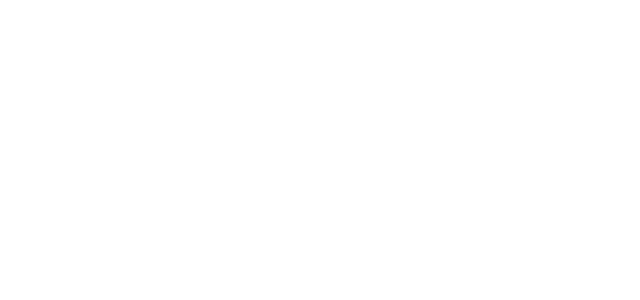
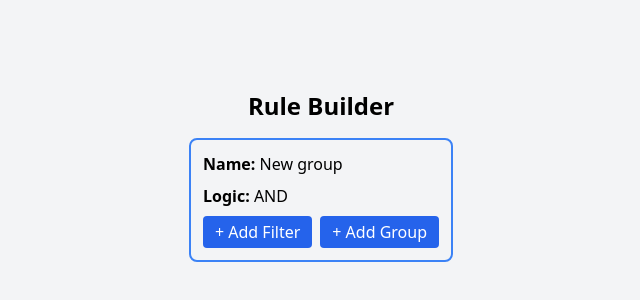
Before and after one commit to macintosha339/Rule-Builder, a React (Create React App) app: page / in a window 1280 px wide. Shown: the part 216-516 px from the top of the page, without its empty margins (319-959 px from the left). Built offline with nearby package versions, Linux system fonts and the light colour scheme.

Commit message:
feat: implement basic component structure

```diff
--- a/src/App.tsx
+++ b/src/App.tsx
@@ -1,7 +1,12 @@
-import "./index.css";
+import React from 'react';
+import { RuleBuilder } from './components/RuleBuilder';
 
-function App() {
-  return <></>
-}
+const App: React.FC = () => {
+  return (
+    <div className="min-h-screen bg-gray-100 flex items-center justify-center p-8">
+      <RuleBuilder />
+    </div>
+  );
+};
 
 export default App;
--- /dev/null
+++ b/src/components/FilterItem.tsx
@@ -0,0 +1,20 @@
+import React from 'react';
+import { Filter } from '../types/types';
+
+interface Props {
+  filter: Filter;
+}
+
+export const FilterItem: React.FC<Props> = ({ filter }) => {
+  return (
+    <div className="bg-gray-100 p-2 rounded-md mb-2 flex gap-2 items-center">
+      <select value={filter.field} disabled className="border p-1 rounded">
+        <option>{filter.field}</option>
+      </select>
+      <select value={filter.operator} disabled className="border p-1 rounded">
+        <option>{filter.operator}</option>
+      </select>
+      <input value={filter.value} disabled className="border p-1 rounded" />
+    </div>
+  );
+};
--- /dev/null
+++ b/src/components/RuleBuilder.tsx
@@ -0,0 +1,25 @@
+import React, { useState } from 'react';
+import { RuleGroup } from './RuleGroup';
+import { RuleGroup as RuleGroupType } from '../types/types';
+
+const initialGroup: RuleGroupType = {
+  id: 'group-1',
+  name: 'New group',
+  logic: 'AND',
+  filters: [],
+  groups: [],
+  isLocked: false,
+  isDisabled: false,
+  isHidden: false,
+};
+
+export const RuleBuilder: React.FC = () => {
+  const [rootGroup, setRootGroup] = useState<RuleGroupType>(initialGroup);
+
+  return (
+    <div className="p-4">
+      <h1 className="text-2xl font-semibold text-center mb-4">Rule Builder</h1>
+      <RuleGroup group={rootGroup} />
+    </div>
+  );
+};
--- /dev/null
+++ b/src/components/RuleGroup.tsx
@@ -0,0 +1,35 @@
+import React from 'react';
+import { RuleGroup as RuleGroupType } from '../types/types';
+import { FilterItem } from './FilterItem';
+
+interface Props {
+  group: RuleGroupType;
+}
+
+export const RuleGroup: React.FC<Props> = ({ group }) => {
+  const borderColor = group.logic === 'AND' ? 'border-blue-500' : 'border-green-500';
+
+  return (
+    <div className={`border-2 p-3 rounded-lg mb-4 ${borderColor}`}>
+      <div className="mb-2">
+        <span className="font-semibold">Name:</span> {group.name}
+      </div>
+      <div className="mb-2">
+        <span className="font-semibold">Logic:</span> {group.logic}
+      </div>
+
+      {group.filters.map((filter) => (
+        <FilterItem key={filter.id} filter={filter} />
+      ))}
+
+      {group.groups.map((subgroup) => (
+        <RuleGroup key={subgroup.id} group={subgroup} />
+      ))}
+
+      <div className="mt-2 space-x-2">
+        <button className="bg-blue-600 text-white px-3 py-1 rounded">+ Add Filter</button>
+        <button className="bg-blue-600 text-white px-3 py-1 rounded">+ Add Group</button>
+      </div>
+    </div>
+  );
+};
--- /dev/null
+++ b/src/types/types.ts
@@ -0,0 +1,19 @@
+export type LogicType = 'AND' | 'OR';
+
+export interface Filter {
+  id: string;
+  field: string;
+  operator: string;
+  value: string;
+}
+
+export interface RuleGroup {
+  id: string;
+  name: string;
+  logic: LogicType;
+  filters: Filter[];
+  groups: RuleGroup[];
+  isLocked: boolean;
+  isDisabled: boolean;
+  isHidden: boolean;
+}
```
